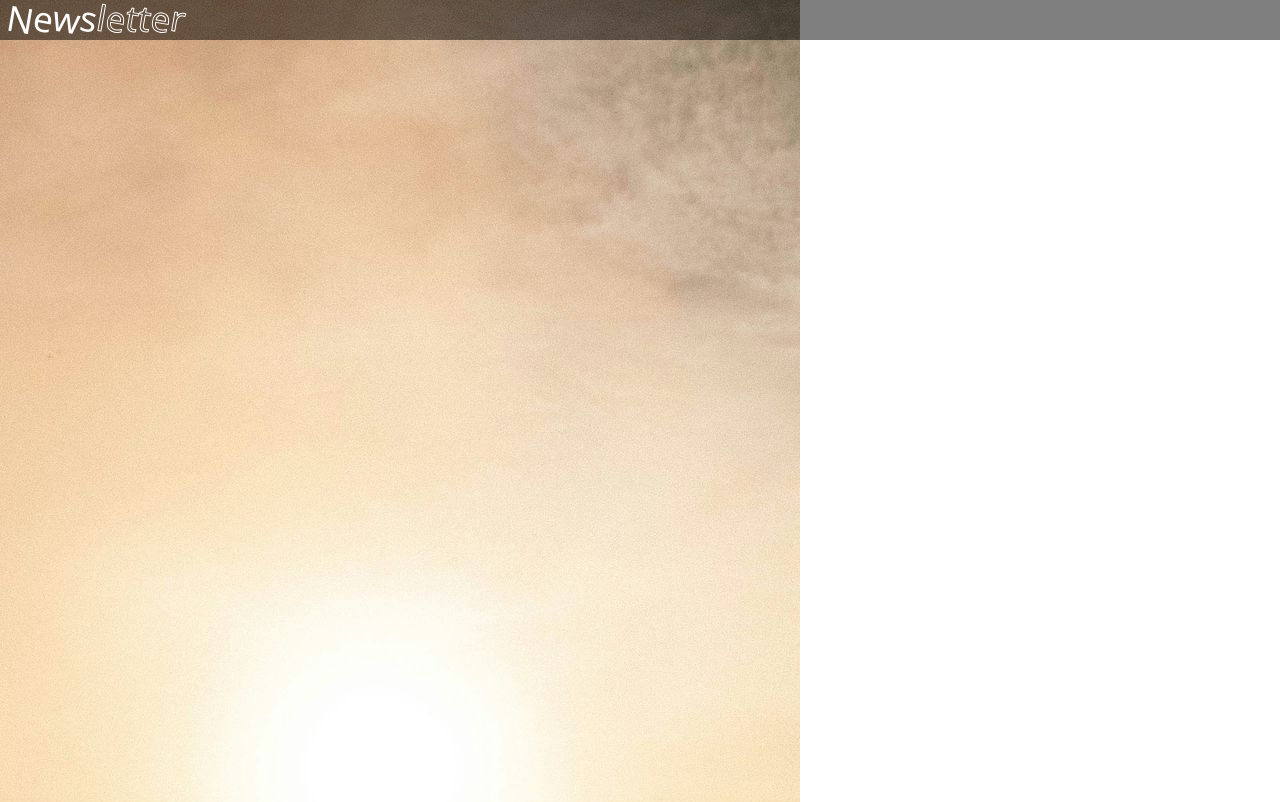
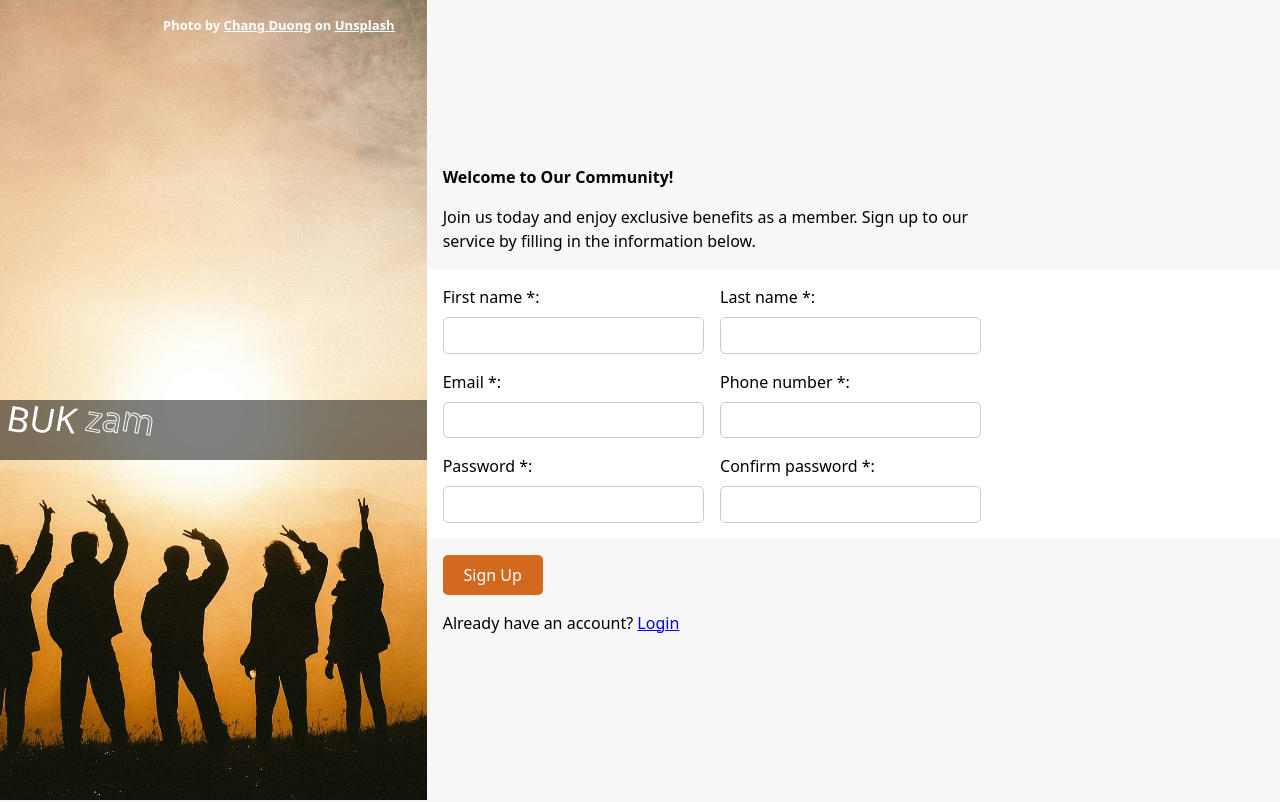
Before and after one commit to ejmabunda/top-intermediate-sign_up_form, a plain HTML site: page index.html in a window 1280 px wide. Shown: the top 802 px of the page. Drawn offline with Linux system fonts and the light colour scheme.

Commit message:
Add desktop layout
This commit establishes the desktop layout for devices with 480p minimum screen size.

```diff
--- a/css/styles.scss
+++ b/css/styles.scss
@@ -1,35 +1,56 @@
+body {
+    background-color: #f7f7f7;
+}
+
+header {
+    figure {
+        position: relative;
+
         svg {
             position: absolute;
             width: 100%;
             background: rgba($color: #000000, $alpha: .5);
+            top: 50vh;
+        }
+        img {
+            width: 100%;
         }
 
-figure {
         figcaption {
-        position: relative;
-        top: -2rem;
+            position: absolute;
+            top: 1rem;
+            right: 2rem;
             text-align: center;
             color: white;
             font-size: small;
+            font-weight: bold;
 
             a {
                 color: inherit;
             }
         }
     }
+}
 
-h1, p {
-    padding: 0 1rem 1rem 1rem;
-}
 h1 {
     font-weight: bold;
 }
+h1, p {
+    padding: 0 1rem;
+}
+
+main {
+    display: flex;
+    flex-direction: column;
+    gap: 1rem;
+    padding: 1rem 0;
 
     form {
         display: flex;
         flex-direction: column;
         gap: 1rem;
         padding: 1rem;
+        background-color: #ffffff;
 
         label {
             display: flex;
@@ -41,4 +62,55 @@ form {
                 border-radius: 5px;
                 border: 1px solid #ccc;
         }
+        input[type=submit] {
+            display: none;
         }
+    }
+}
+#submit-label {
+    border-radius: 5px;
+    padding: .5rem 1rem;
+    margin-left: 1rem;
+    background-color: chocolate;
+    display: inline-block;
+    color: #ffffff;
+    width: 100px;
+    text-align: center;
+}
+
+
+@media (min-width: 800px) {
+    body {
+        display: flex;
+
+        header {
+            flex: 1;
+            height: 100vh;
+            overflow: hidden;
+
+            img {
+
+            }
+        }
+        main {
+            flex: 2;
+            justify-content: center;
+
+            form, p {
+                padding-right: 35%;
+            }
+
+            form {
+                flex-direction: row;
+                flex-wrap: wrap;
+
+                label {
+                    flex: 1 0 35%;
+                }
+                input[type=submit] {
+                    display: none;
+                }
+            }
+        }
+    }
+}
--- a/index.html
+++ b/index.html
@@ -31,11 +31,14 @@ silhouette photo of six persons on top of mountain Chang Duong
 
   <body>
     <header>
-      <svg height="40" width="250" xmlns="http://www.w3.org/2000/svg">
-        <text x="5" y="30" fill="white" rotate="10" font-size="35">News<tspan fill="none" stroke="white">letter</tspan>
-        </text>
-      </svg>
       <figure>
+        <svg height="60" width="250" xmlns="http://www.w3.org/2000/svg">
+          <text x="5" y="30" fill="white" rotate="10" font-size="35">
+            BUK
+            <tspan fill="none" stroke="white">zam</tspan>
+          </text>
+        </svg>
+
         <img
           srcset="img/header-img-480w.jpg 480w, img/header-img-800w.jpg 800w"
           sizes="(max-width: 480px) 480px, 800px"
@@ -53,7 +56,7 @@ silhouette photo of six persons on top of mountain Chang Duong
       <h1>Welcome to Our Community!</h1>
       <p>
         Join us today and enjoy exclusive benefits as a member. Sign up to our
-        newsletter by filling in the information below.
+        service by filling in the information below.
       </p>
 
       <form action="#" method="post">
@@ -116,6 +119,8 @@ silhouette photo of six persons on top of mountain Chang Duong
 
         <input type="submit" name="submit" id="submit" />
       </form>
+
+      <label for="submit" tabindex="0" id="submit-label">Sign Up</label>
       <p>Already have an account? <a href="#">Login</a></p>
     </main>
   </body>
```
Also changed, not shown: css/styles.css, 1 other file. Lines whose indentation alone changed are shown as unchanged.
